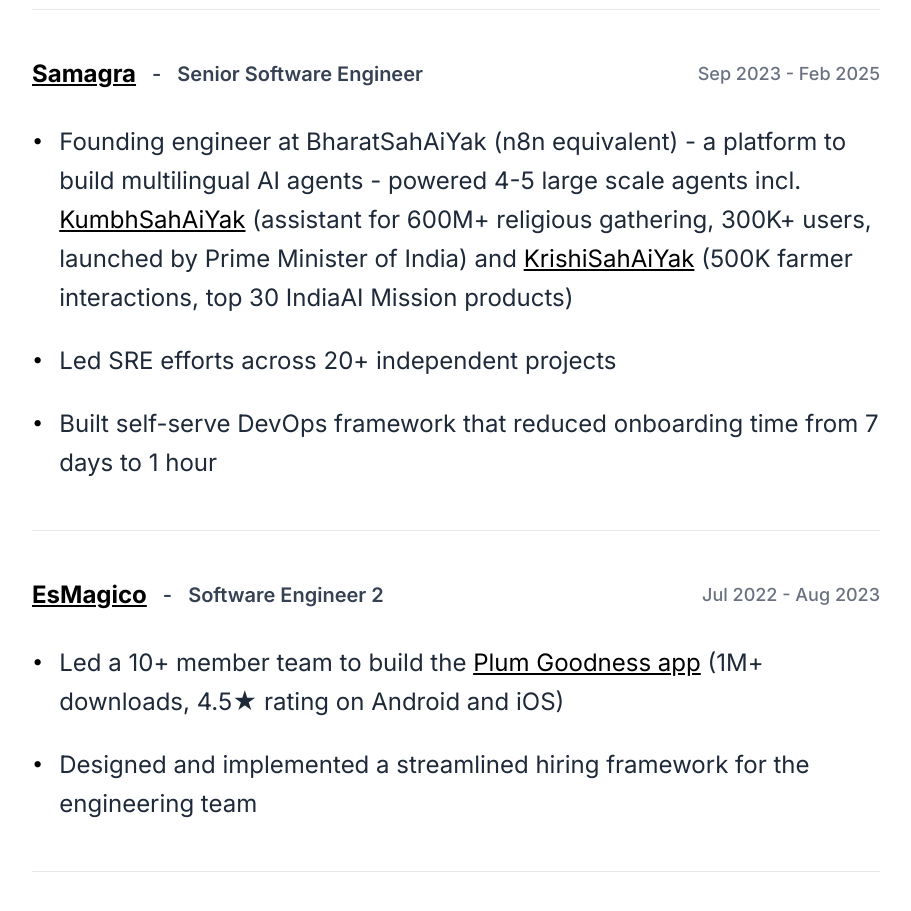
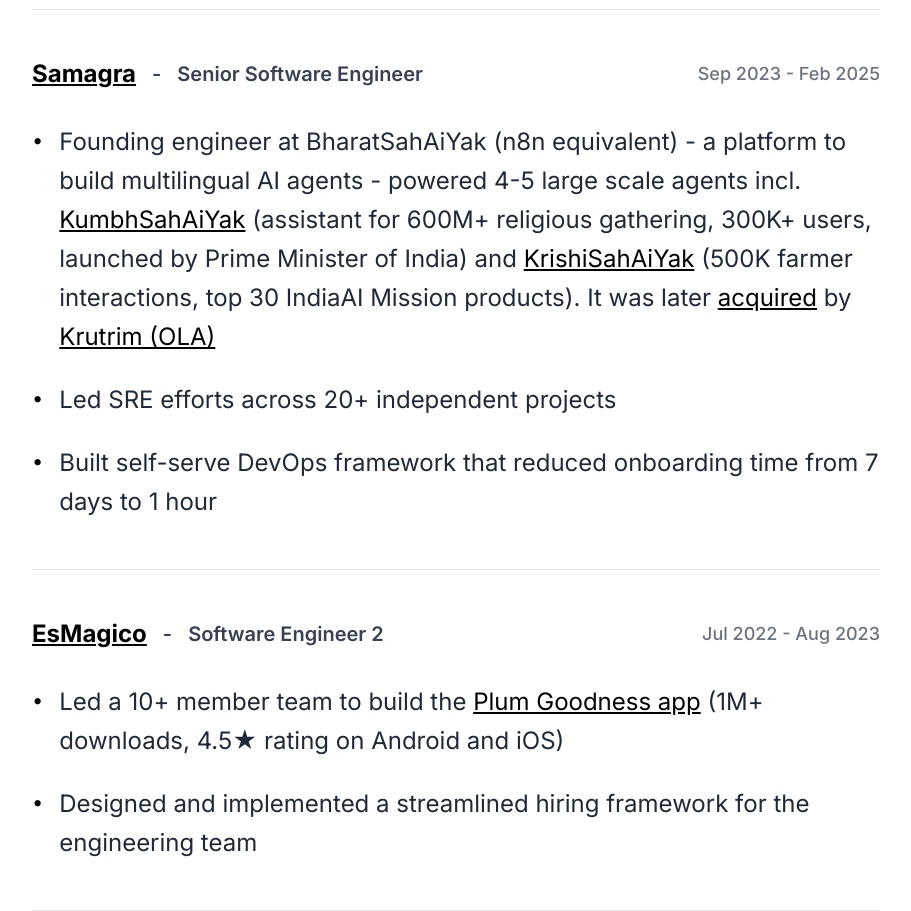
Before and after one commit to singhalkarun/singhalkarun.com, a Next.js app: page / in a window 1280 px wide. Shown: the part 2520-3431 px from the top of the page, without its empty margins (184-1095 px from the left). Built offline with nearby package versions, Linux system fonts and the light colour scheme.

Commit message:
add aquisition line to samagra bharatsahaiyak experience and link article

```diff
--- a/app/page.tsx
+++ b/app/page.tsx
@@ -32,7 +32,7 @@
       companyUrl: "https://samagragovernance.in",
       points: [
         {
-          text: "Founding engineer at BharatSahAiYak (n8n equivalent) - a platform to build multilingual AI agents - powered 4-5 large scale agents incl. KumbhSahAiYak (assistant for 600M+ religious gathering, 300K+ users, launched by Prime Minister of India) and KrishiSahAiYak (500K farmer interactions, top 30 IndiaAI Mission products)",
+          text: "Founding engineer at BharatSahAiYak (n8n equivalent) - a platform to build multilingual AI agents - powered 4-5 large scale agents incl. KumbhSahAiYak (assistant for 600M+ religious gathering, 300K+ users, launched by Prime Minister of India) and KrishiSahAiYak (500K farmer interactions, top 30 IndiaAI Mission products). It was later acquired by Krutrim (OLA)",
           links: [
             {
               text: "KumbhSahAiYak",
@@ -41,6 +41,14 @@
             {
               text: "KrishiSahAiYak",
               url: "https://www.thehindu.com/education/ahead-of-india-visit-bill-gates-lauds-odisha-farmers-for-using-ai-heres-their-story/article69348980.ece"
+            },
+            {
+              text: "Krutrim (OLA)",
+              url: "https://www.olakrutrim.com/"
+            },
+            {
+              text: "acquired",
+              url: "https://www.business-standard.com/technology/tech-news/krutrim-acquires-bharatsahaiyak-to-expand-ai-in-public-sector-125062000442_1.html"
             }
           ]
         },
```
